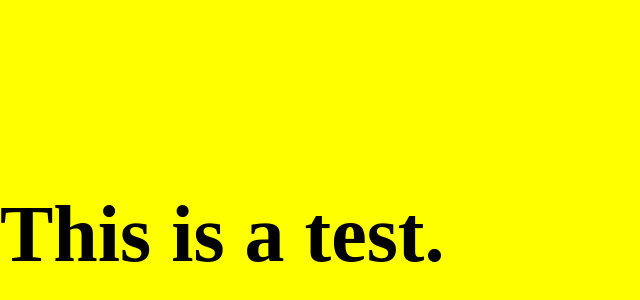
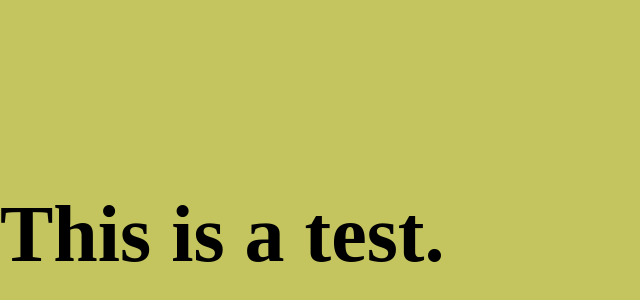
Before and after one commit to iamtherookie/Testrepo1, a website: page index.html in a window 1280 px wide. Shown: the part 166-466 px from the top of the page, without its empty margins (0-640 px from the left). Drawn offline with Linux system fonts and the light colour scheme.

Commit message:
Updating CSS and README

```diff
--- a/package.json
+++ b/package.json
@@ -11,11 +11,7 @@
     "type": "git",
     "url": "git+https://github.com/codesandbox-app/static-template.git"
   },
-  "keywords": [
-    "static",
-    "template",
-    "codesandbox"
-  ],
+  "keywords": ["static", "template", "codesandbox"],
   "author": "Ives van Hoorne",
   "license": "MIT",
   "bugs": {
--- a/styles.css
+++ b/styles.css
@@ -1,5 +1,5 @@
 * {
-  background-color: yellow;
+  background-color: rgb(197, 197, 96);
   min-height: 100%;
   display: flex;
   padding: 0;
```
Also changed, not shown: README.md.
